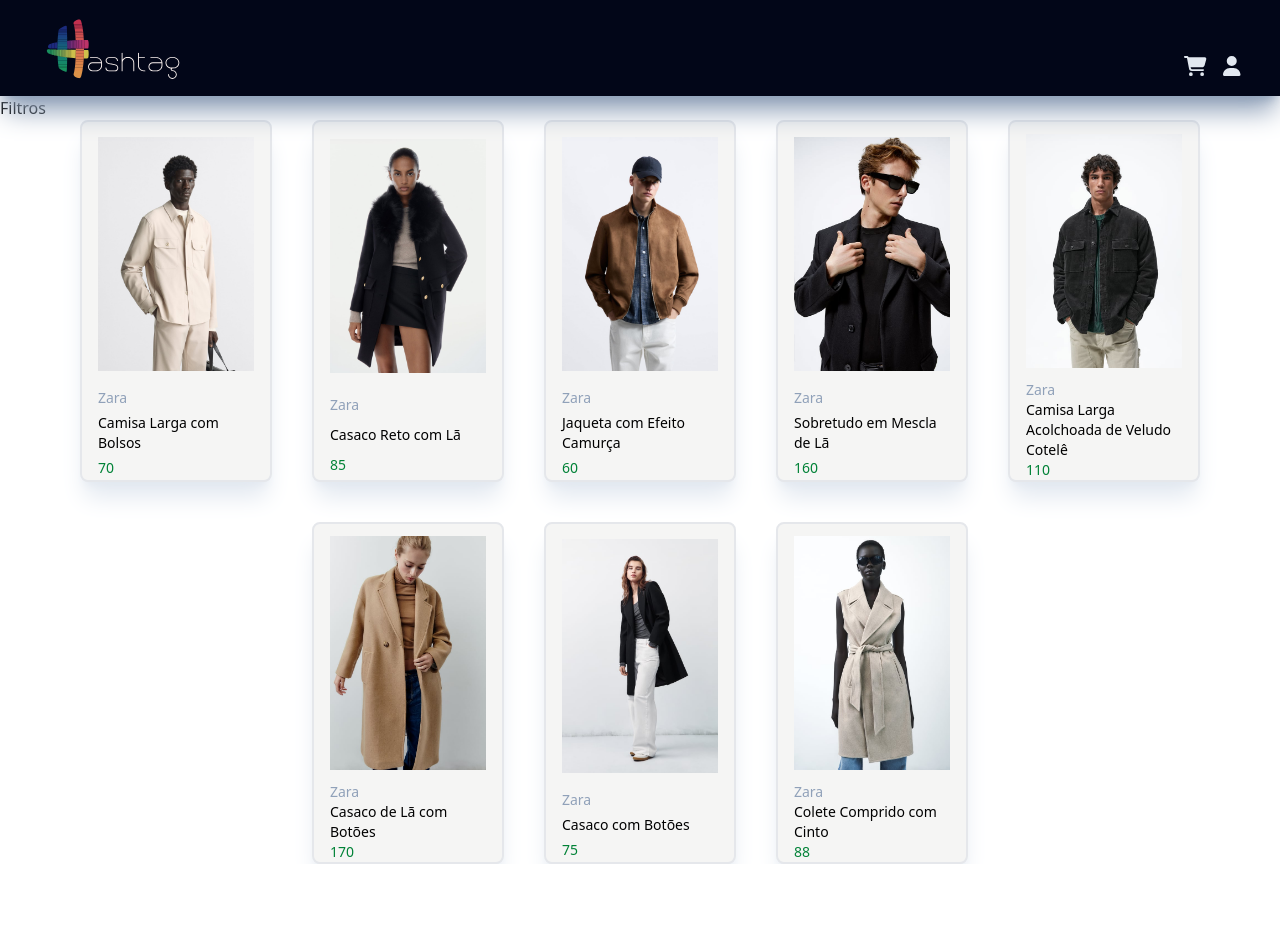
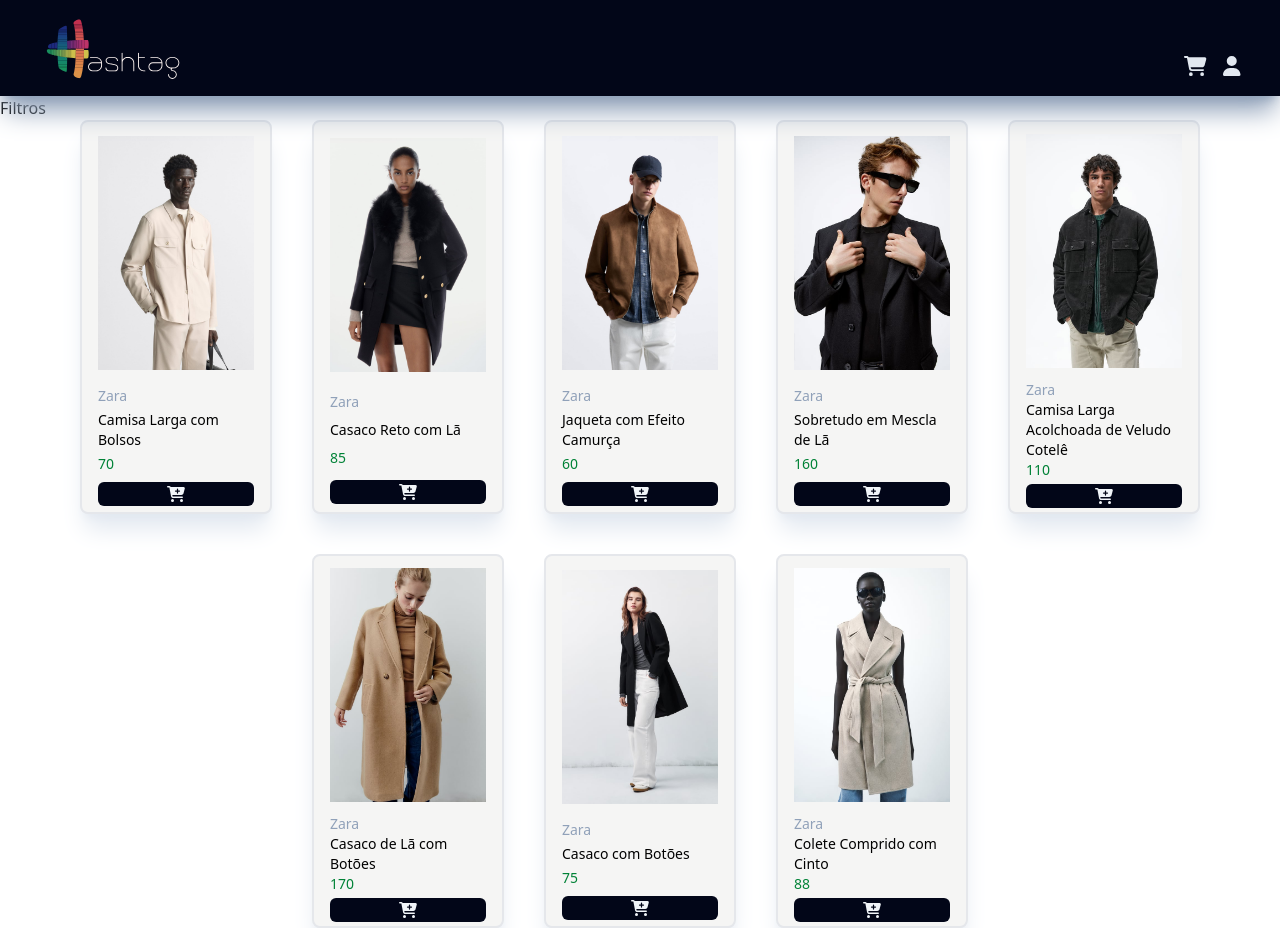
Before and after one commit to ericksantanadasilva/e-commerce, a React (Vite) app: page / in a window 1280 px wide. Before the commit the page ends 864 px from the top, so only its background shows below. Built offline with nearby package versions, Linux system fonts and the light colour scheme.

Commit message:
inserido botão de adicionar ao carrinho (sem inteligencia ainda)

```diff
--- a/src/pages/HomePage/ProductCard.jsx
+++ b/src/pages/HomePage/ProductCard.jsx
@@ -1,3 +1,6 @@
+import { FontAwesomeIcon } from '@fortawesome/react-fontawesome';
+import { faCartPlus } from '@fortawesome/free-solid-svg-icons';
+
 const ProductCard = ({ id, name, brand, image, feminine, price }) => {
   return (
     <article className='card-produto group w-48 bg-stone-100 shadow-xl shadow-slate-200 flex flex-col justify-around border-2 border-gray-200 rounded-lg'>
@@ -9,6 +12,9 @@
       <p className='mx-4 text-sm text-slate-400'>{brand}</p>
       <p className='mx-4 text-sm'>{name}</p>
       <p className='mx-4 text-sm text-green-700'>{price}</p>
+      <button className='bg-slate-950 rounded-md mx-4 my-1 text-slate-100 hover:bg-slate-800'>
+        <FontAwesomeIcon icon={faCartPlus} />
+      </button>
     </article>
   );
 };
--- a/src/pages/HomePage/ProductsContainer.jsx
+++ b/src/pages/HomePage/ProductsContainer.jsx
@@ -5,7 +5,7 @@
   return (
     <section className='container flex flex-wrap mx-auto p10 justify-center gap-10'>
       {catalog.map((product) => (
-        <ProductCard {...product} />
+        <ProductCard key={`product_${product.id}_key`} {...product} />
       ))}
     </section>
   );
```
